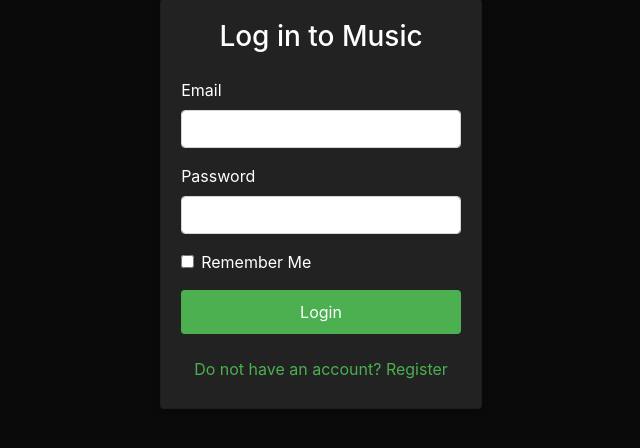
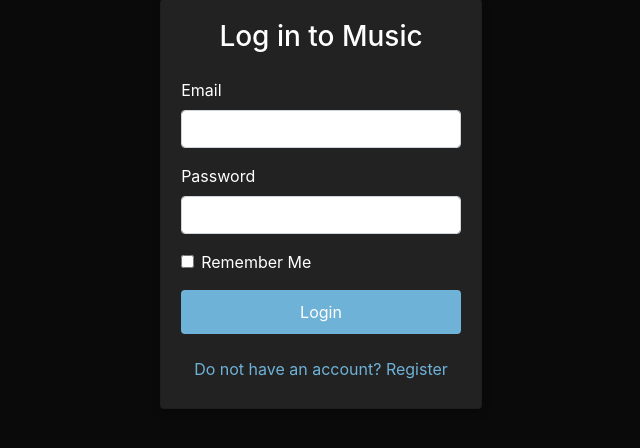
Before and after one commit to yale-cpsc-419-fa23/project-group-6, a Flask app: page / in a window 1280 px wide. Shown: the part 271-719 px from the top of the page, without its empty margins (319-959 px from the left). Run offline with Flask 3, Linux system fonts and the light colour scheme; some libraries are stand-ins or nearby versions.

Commit message:
changed button color to baby blue

```diff
--- a/app/views/static/loginStyles.css
+++ b/app/views/static/loginStyles.css
@@ -31,12 +31,12 @@ body {
     padding: 2rem;
 }
 .btn-primary {
-    background-color: #4CAF50;
+    background-color: #6fb2d8;
     border: none;
     padding: 10px 20px;
 }
 .btn-link {
-    color: #4CAF50;
+    color: #6fb2d8;
 }
 .flashes {
     list-style-type: none;
--- a/app/views/static/mySongsStyles.css
+++ b/app/views/static/mySongsStyles.css
@@ -42,11 +42,11 @@ h1 {
 }
 
 .btn-rename {
-    background-color: #47a45c;
+    background-color: #6fb2d8;
 }
 
 .btn-rename:hover {
-    background-color: #218838;
+    background-color: #6fb2d8;
 }
 
 .btn-save, .btn-cancel {
--- a/app/views/static/settingsStyles.css
+++ b/app/views/static/settingsStyles.css
@@ -36,7 +36,7 @@ body {
     padding: 2rem;
 }
 .btn-primary {
-    background-color: #4CAF50;
+    background-color: #6fb2d8;
     border: none;
     padding: 10px 20px;
 }
--- a/app/views/templates/upload.html
+++ b/app/views/templates/upload.html
@@ -31,7 +31,7 @@
             padding: 2rem;
         }
         .btn-primary {
-            background-color: #4CAF50;
+            background-color: #6fb2d8;
             border: none;
             padding: 10px 20px;
         }
```
